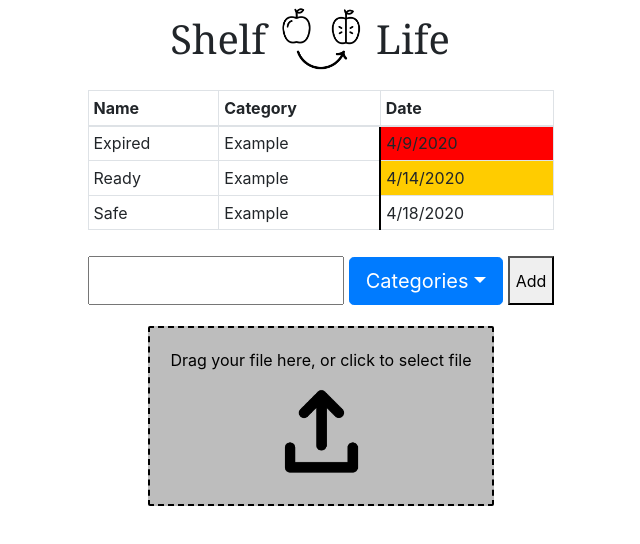
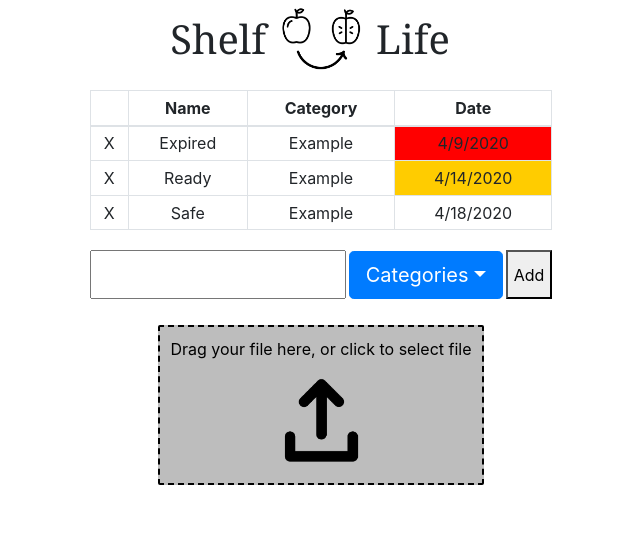
Before and after one commit to gal-meschman/shlef-life, a React (Create React App) app: page / in a window 1280 px wide. Shown: the top 544 px of the page, without its empty margins (319-959 px from the left). Built offline with nearby package versions, Linux system fonts and the light colour scheme.

Commit message:
Add remove product option

```diff
--- a/src/App.css
+++ b/src/App.css
@@ -1,7 +1,7 @@
 .main {
   display: grid;
   grid-template-columns: 1fr 1fr 1fr;
-  grid-template-rows: 80px 1fr 40px 200px;
+  grid-template-rows: 80px 150px 40px 185px;
   grid-row-gap: 10px;
   -webkit-touch-callout: none; /* iOS Safari */
   -webkit-user-select: none; /* Safari */
--- a/src/components/AddData/addData.css
+++ b/src/components/AddData/addData.css
@@ -1,7 +1,7 @@
 .addData {
   display: grid;
   grid-area: 3 / 2;
-  grid-template-columns: 1fr 1fr 1fr;
+  grid-template-columns: 1fr 150px 1fr;
   grid-column-gap: 5px;
 }
 
--- a/src/components/AddData/addData.js
+++ b/src/components/AddData/addData.js
@@ -1,11 +1,13 @@
 import React, { useState } from "react";
-import { useDispatch } from "react-redux";
+import { useDispatch, useSelector } from "react-redux";
 import moment from "moment";
 import { addProduct } from "../../store/actions";
 import DropDown from "./dropDown";
 import "./addData.css";
 
 export default () => {
+  const products = useSelector((state) => state);
+
   const [product, setProduct] = useState({
     name: "",
     category: "Categories",
@@ -28,6 +30,7 @@ export default () => {
     else {
       dispatch(
         addProduct({
+          key: (products.length + 1),
           name: product.name,
           category: product.category,
           date: moment().format("l"),
--- a/src/components/DragDrop/dragDrop.css
+++ b/src/components/DragDrop/dragDrop.css
@@ -1,12 +1,11 @@
 .dragDrop {
   grid-area: 4 / 2;
   justify-self: center;
-  margin-top: 20px;
-  flex: 1;
+  margin-top: 25px;
   display: flex;
   flex-direction: column;
   align-items: center;
-  padding: 20px;
+  padding: 10px;
   border-width: 2px;
   border-radius: 2px;
   border-style: dashed;
@@ -18,7 +17,7 @@
 .dragDrop:hover{
   background-color: white;
   cursor: pointer;
-  opacity: 0.5;
+  opacity: 0.7;
 }
 
 #uploadFile {
--- a/src/components/DragDrop/dragDrop.js
+++ b/src/components/DragDrop/dragDrop.js
@@ -1,35 +1,33 @@
 import React, { useCallback, useState } from "react";
 import { useDropzone } from "react-dropzone";
-import pdfjsLib from "pdfjs-dist/webpack";
+import {
+  getPdfText,
+  dragDropStyle,
+  filterArray,
+  regexCarmela,
+} from "./functions";
 import logo from "./uploadFile.png";
 import "./dragDrop.css";
 
-async function getPdfText(data) {
-  let doc = await pdfjsLib.getDocument({ data }).promise;
-  let pageTexts = Array.from({ length: doc.numPages }, async (v, i) => {
-    return (await (await doc.getPage(i + 1)).getTextContent()).items
-      .map((token) => token.str)
-      .join("");
-  });
-  return (await Promise.all(pageTexts)).join("");
-}
-
 export default () => {
   const [ishover, setIshover] = useState(false);
+  const onDrag = () => {
+    // console.log("onDragOver event");
+    // setIshover(true);
+  };
+  let arr = [];
   const onDrop = useCallback((acceptedFiles) => {
     acceptedFiles.forEach((file) => {
       const reader = new FileReader();
       file.path.includes(".pdf")
         ? reader.readAsArrayBuffer(file)
         : reader.readAsText(file);
-
-      reader.onabort = () => console.log("file reading was aborted");
-      reader.onerror = () => console.log("file reading has failed");
       reader.onload = () => {
         const content = reader.result;
         file.path.includes(".pdf")
           ? getPdfText(content).then((text) => console.log("parse " + text))
-          : console.log(content);
+          : (arr = content.match(regexCarmela).filter(filterArray));
+        console.log(arr);
       };
     });
   }, []);
@@ -38,8 +36,8 @@ export default () => {
   return (
     <div
       className='dragDrop'
-      style={ishover ? {backgroundColor: "blue"} : {backgroundColor: ""}}
-      onDragOver={ () => setIshover({ishover : false}) }
+      style={ishover ? dragDropStyle : {}}
+      onDragOver={onDrag()}
       {...getRootProps()}
     >
       <input {...getInputProps()} />
--- /dev/null
+++ b/src/components/DragDrop/functions.js
@@ -0,0 +1,25 @@
+import pdfjsLib from "pdfjs-dist/webpack";
+
+async function getPdfText(data) {
+  let doc = await pdfjsLib.getDocument({ data }).promise;
+  let pageTexts = Array.from({ length: doc.numPages }, async (v, i) => {
+    return (await (await doc.getPage(i + 1)).getTextContent()).items
+      .map((token) => token.str)
+      .join("");
+  });
+  return (await Promise.all(pageTexts)).join("");
+}
+
+const dragDropStyle = {
+  backgroundColor: "white",
+  cursor: "pointer",
+  opacity: 0.7,
+};
+
+const regexCarmela = /^(?!(\d* יח׳)$).*/gm;
+
+const filterArray = (product) =>
+!product.includes("ק״ג") && !product.includes("מארז") && product.trim();
+
+
+export { getPdfText, dragDropStyle, filterArray, regexCarmela };
--- a/src/components/table/table.css
+++ b/src/components/table/table.css
@@ -1,7 +1,7 @@
-.table {
+.table-responsive {
   grid-area: 2 / 2;
 }
 
-#last-td {
-  border-left: 2px solid black;
+.removeProduct:hover {
+  color: red;
 }
--- a/src/components/table/table.js
+++ b/src/components/table/table.js
@@ -1,8 +1,13 @@
 import React from "react";
 import moment from "moment";
-import { useSelector } from "react-redux";
+import { useSelector, useDispatch } from "react-redux";
 import { Table } from "react-bootstrap";
+import { removeProduct } from "../../store/actions";
 import "./table.css";
+
+export default () => {
+  const products = useSelector((state) => state);
+  const dispatch = useDispatch();
 
   const checkDate = (product) =>
     Date.parse(moment(new Date(product.date))) >=
@@ -13,22 +18,24 @@ const checkDate = (product) =>
       ? "#ffcc00"
       : "red";
 
+  const handleRemove = (e) => dispatch(removeProduct(e.target.id));
+
   const renderProducts = (product, index) => (
     <tr key={index}>
+      <td className='removeProduct' id={product.key} onClick={handleRemove}>
+        X
+      </td>
       <td>{product.name}</td>
       <td>{product.category}</td>
-    <td id='last-td' bgcolor={checkDate(product)}>
-      {product.date}
-    </td>
+      <td bgcolor={checkDate(product)}>{product.date}</td>
     </tr>
   );
 
-export default () => {
-  const products = useSelector(state => state)
   return (
-    <Table bordered hover size='sm' className='table'>
+    <Table responsive bordered size='sm' className='text-center'>
       <thead>
         <tr>
+          <th></th>
           <th>Name</th>
           <th>Category</th>
           <th>Date</th>
--- a/src/store/actions.js
+++ b/src/store/actions.js
@@ -5,4 +5,11 @@ const addProduct = (obj) => {
   };
 };
 
-export { addProduct };
+const removeProduct = (id) => {
+  return {
+    type: "REMOVEPRODUCT",
+    key: id,
+  };
+};
+
+export { addProduct, removeProduct };
--- a/src/store/functions.js
+++ b/src/store/functions.js
@@ -1,31 +1,44 @@
 import moment from "moment";
 
 const products = [
-  { name: "Ready", category: "Example", date: moment().add(5,'d').format("l") },
-  { name: "Safe", category: "Example", date: moment().add(9,'d').format("l") },
-  { name: "Expired", category: "Example", date: moment().format("l") },
+  {
+    key: 1,
+    name: "Ready",
+    category: "Example",
+    date: moment().add(5, "d").format("l"),
+  },
+  {
+    key: 2,
+    name: "Safe",
+    category: "Example",
+    date: moment().add(9, "d").format("l"),
+  },
+  { key: 3, name: "Expired", category: "Example", date: moment().format("l") },
 ];
 
 const compare = (a, b) =>
-  Date.parse(moment(new Date(a.date))) >= Date.parse(moment(new Date(b.date))) ? 1 : -1;
+  Date.parse(moment(new Date(a.date))) >= Date.parse(moment(new Date(b.date)))
+    ? 1
+    : -1;
 
 products.sort(compare);
 
 const handlePosition = (prevState, action) => {
-  if (
+  if ( prevState.length === 0 ||
     Date.parse(prevState[prevState.length - 1].date) <=
     Date.parse(action.payload.date)
   )
     prevState.splice(prevState.length, 0, action.payload);
   else {
-    for(let i = 0; i < prevState.length; i++)
-      if (Date.parse(prevState[i].date) >= Date.parse(action.payload.date))
-         {
-           prevState.splice(i, 0, action.payload);
-           break;
-        }
-    };
+    for (let i = 0; i < prevState.length; i++)
+      if (Date.parse(prevState[i].date) >= Date.parse(action.payload.date)) {
+        prevState.splice(i, 0, action.payload);
+        break;
+      }
+  }
   return prevState;
 };
 
-export { handlePosition, products };
+const filterKey = (product, key) => product.key !== key;
+
+export { handlePosition, filterKey, products };
--- a/src/store/reducer.js
+++ b/src/store/reducer.js
@@ -1,10 +1,12 @@
-import {handlePosition, products} from "./functions"
+import { handlePosition, filterKey, products } from "./functions";
 
 export default (state = products, action) => {
   switch (action.type) {
     case "ADDPRODUCT":
       return handlePosition([...state], action);
-
+    case "REMOVEPRODUCT": {
+      return [...state].filter((product) => filterKey(product, action.key));
+    }
     default:
       return state;
   }
```
Lines whose indentation alone changed are shown as unchanged.
